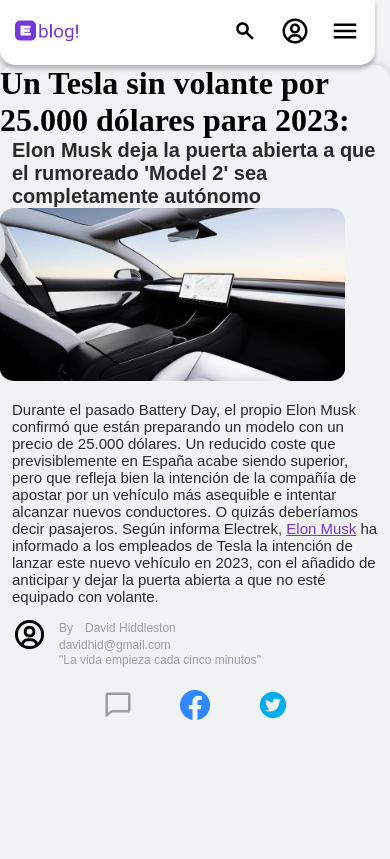
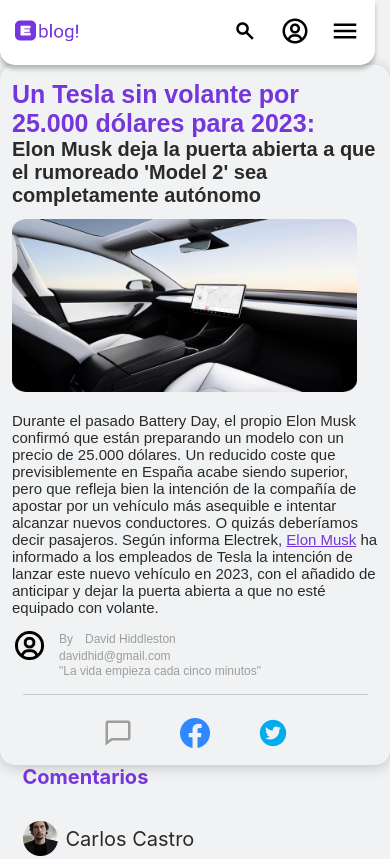
Before and after one commit to kendollcastro/eblog-proyect, a website: page blog.html in a window 390 px wide. Shown: the top 859 px of the page. Drawn offline with Linux system fonts and the light colour scheme.

Commit message:
cambios al blog

```diff
--- a/blog.html
+++ b/blog.html
@@ -47,10 +47,12 @@
                 <p>"La vida empieza cada cinco minutos"</p>
                 </div>
             </div>
-            <div class="footer--blog">
-                <a href=""><img src="img/icon-comment-grey.png"></a>
-                <a href=""><img src="img/icon-face-color.png"></a>
-                <a href=""><img src="img/icon-twitter-color.png"></a>
+            <div class="footer--container">
+                <div class="footer--blog">
+                    <a href=""><img src="img/icon-comment-grey.png"></a>
+                    <a href=""><img src="img/icon-face-color.png"></a>
+                    <a href=""><img src="img/icon-twitter-color.png"></a>
+                </div>
             </div>
         </div>
 
--- a/sass/partials/_blog.scss
+++ b/sass/partials/_blog.scss
@@ -3,7 +3,12 @@
     .blog__wrapper {
         width: 345px;
         margin: 32px auto;
-
+        h1{
+            color: $purple;
+            font-size: 30px;
+            font-family: Arial, Helvetica, sans-serif;
+            padding-left: 12px;
+        }
         a {
             text-decoration: none;
         }
@@ -127,7 +132,16 @@
     .secondary--blog__container{
         border-radius: 15px;
         box-shadow: 0px 2px 14px rgba(42, 42, 42, 0.24);
-        height: 2000px;
+        height: 700px;
+
+        h1{
+            color:$purple;
+            font-size: 25px;
+            font-family: Arial, Helvetica, sans-serif;
+            padding-left: 12px;
+            padding-right: 12px;
+            padding-top: 15px;
+        }
 
         h3{
             color:$secondary-text;
@@ -137,4 +151,9 @@
             padding-right: 12px;
         }
     }
+
+    .img--blog__container img{
+        padding-left: 12px;
+        padding-top: 12px;
+    }
 }
```
Also changed, not shown: public/css/styles.css.
